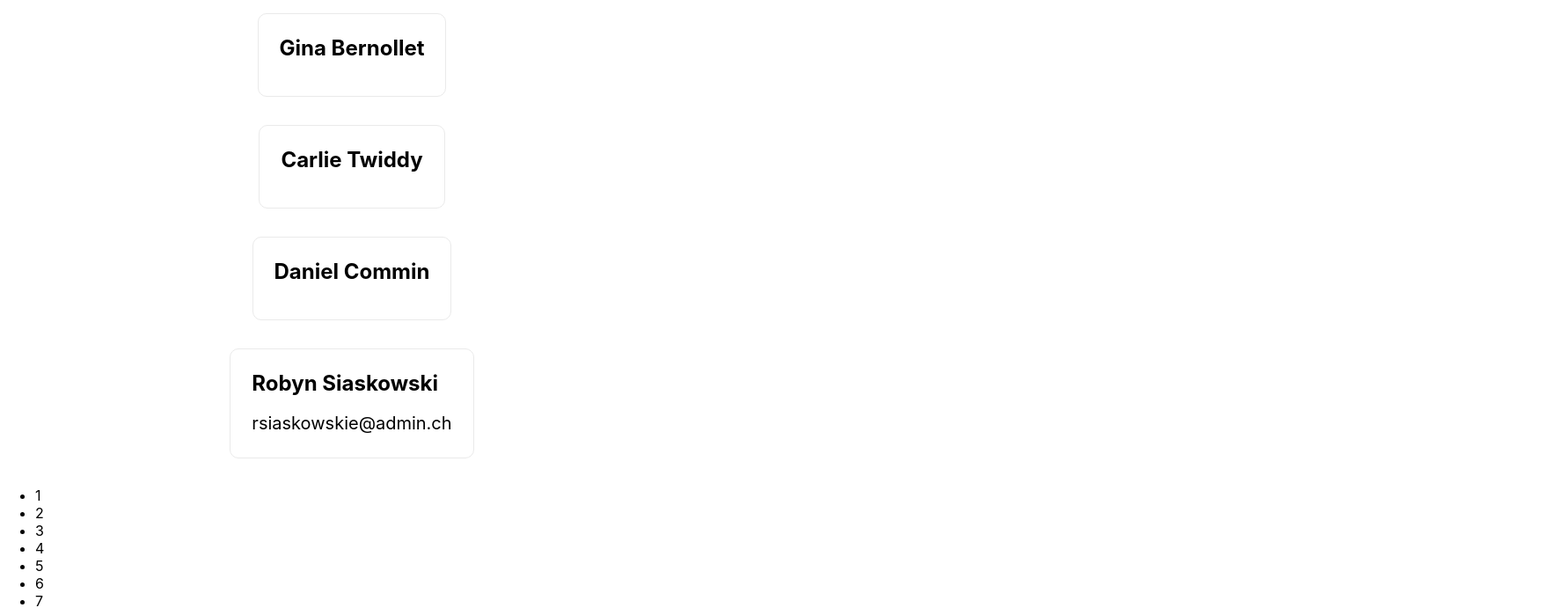
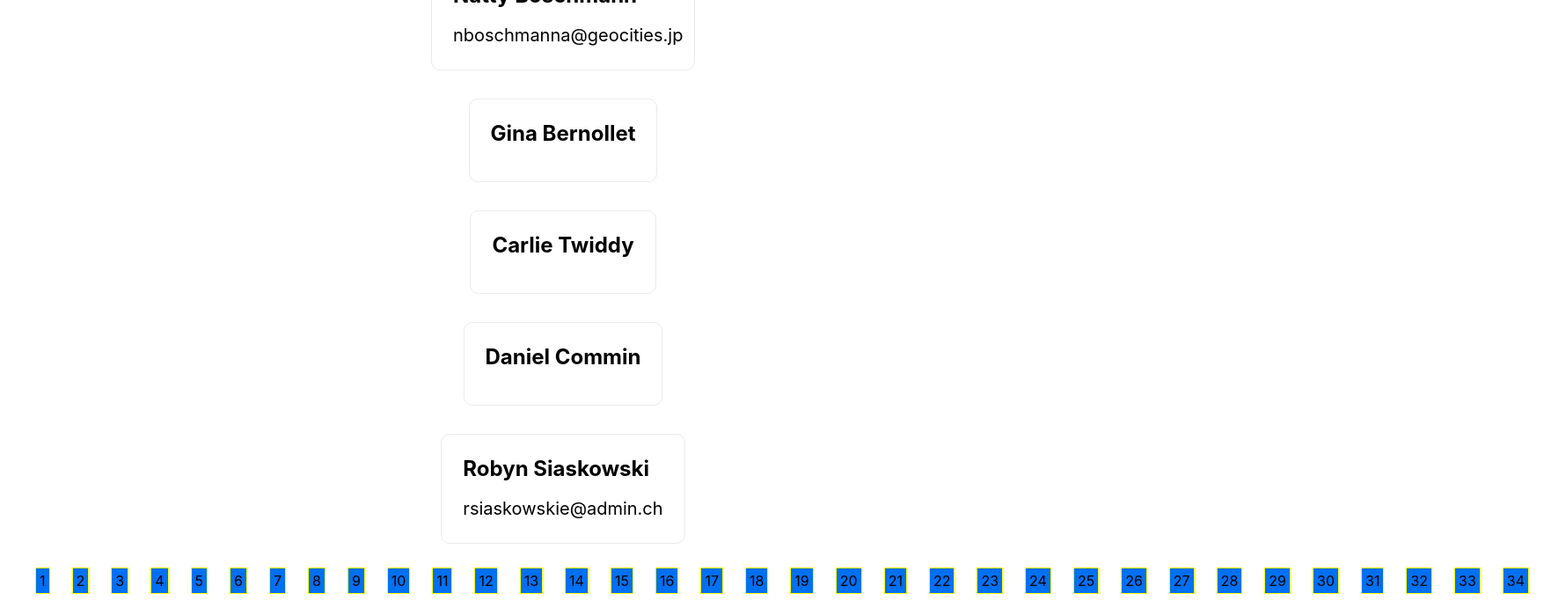
Before and after one commit to cosminwolf16/frontend-test, a Next.js app: page /people in a window 1280 px wide. Shown: the part 1780-2471 px from the top of the page at 88% size, 1763 px wide, since content can reach past the window. Built offline with nearby package versions, Linux system fonts and the light colour scheme.

Commit message:
add more styling to people page

```diff
--- a/components/Pagination/Pagination.tsx
+++ b/components/Pagination/Pagination.tsx
@@ -1,4 +1,4 @@
-import React from 'react';
+import styles from 'styles/Pagination.module.scss';
 
 interface PaginationProps {
   peoplePerPage: number;
@@ -18,9 +18,9 @@ export const Pagination: React.FC<PaginationProps> = ({
   }
   return (
     <nav>
-      <ul className="pagination">
+      <ul className={styles.container}>
         {pageNumbers.map((number) => (
-          <li key={number}>
+          <li key={number} className={styles.item}>
             <a onClick={() => paginate(number)} className="page-link">
               {number}
             </a>
--- a/pages/people/index.tsx
+++ b/pages/people/index.tsx
@@ -1,6 +1,7 @@
 import Pagination from 'components/Pagination/Pagination';
 import PeopleList from 'components/PersonList/PersonList';
 import { Person } from 'models/models';
+import styles from 'styles/People.module.scss';
 import { GetServerSideProps } from 'next';
 import { useEffect, useState } from 'react';
 
@@ -16,7 +17,14 @@ const People: React.FC<PeopleProps> = ({ peopleData }) => {
   const indexOfFirstPerson = indexOfLastPerson - peoplePerPage;
   const currentPeople = peopleData.slice(indexOfFirstPerson, indexOfLastPerson);
 
-  const paginate = (pageNumber: number) => setCurrentPage(pageNumber);
+  const paginate = (pageNumber: number) => {
+    window.scrollTo({
+      top: 0,
+      left: 0,
+      behavior: 'smooth',
+    });
+    setCurrentPage(pageNumber);
+  };
 
   useEffect(() => {
     console.log(peopleData);
@@ -28,7 +36,7 @@ const People: React.FC<PeopleProps> = ({ peopleData }) => {
 
   return (
     <div>
-      <h1>People</h1>
+      <h1 className={styles.heading}>People</h1>
       <PeopleList people={currentPeople} />
       <Pagination
         peoplePerPage={peoplePerPage}
--- /dev/null
+++ b/styles/Pagination.module.scss
@@ -0,0 +1,13 @@
+.item {
+  display: inline;
+  margin-right: 25px;
+  border: 1px solid yellow;
+  color: black;
+  background-color: #0070f3;
+  padding: 4px;
+  cursor: pointer;
+}
+
+.container {
+  text-align: center;
+}
--- a/styles/People.module.scss
+++ b/styles/People.module.scss
@@ -4,6 +4,7 @@
   justify-content: center;
   flex-wrap: wrap;
   max-width: 800px;
+  margin: 0 auto;
 }
 
 .card {
@@ -42,3 +43,10 @@
     flex-direction: column;
   }
 }
+
+.heading {
+  color: #0070f3;
+  font-size: 70px;
+  font-weight: bold;
+  text-align: center;
+}
```
